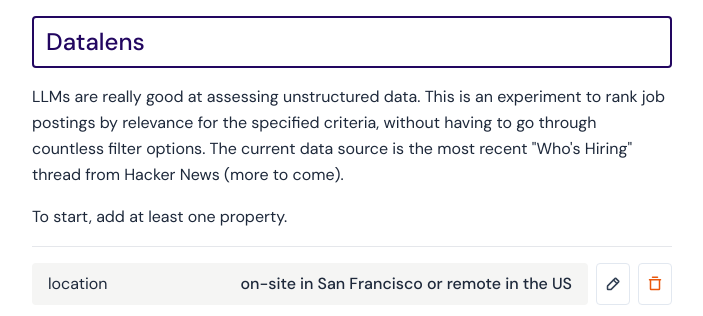
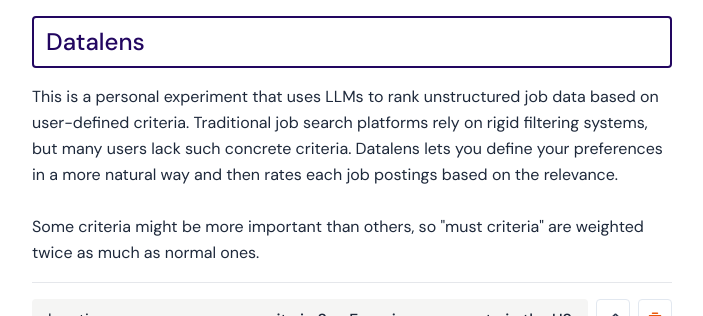
Before and after one commit to AdrianKrebs/datalens, a Next.js app in the folder client/: page / in a window 1280 px wide. Shown: the top 316 px of the page, without its empty margins (288-991 px from the left). Built offline with nearby package versions, Linux system fonts and the light colour scheme; no server answers.

Commit message:
improvements

```diff
--- a/client/src/pages/index.js
+++ b/client/src/pages/index.js
@@ -140,12 +140,15 @@
                 </div>
             </div>
             <div className="">
-                LLMs are really good at assessing unstructured data. This is an experiment to rank job postings by
-                relevance for the specified criteria, without having to go through countless filter options.
-                The current data source is the most recent "Who's Hiring" thread from Hacker News (more to come).
-            </div>
-            <div className="">
-                To start, add at least one property.
+                This is a personal experiment that uses LLMs to rank unstructured job data based on user-defined
+                criteria.
+                Traditional job search platforms rely on rigid filtering systems, but many users lack such concrete
+                criteria.
+                Datalens lets you define your preferences in a more natural way and then rates each job postings based
+                on the relevance.
+                <br/><br/>
+                Some criteria might be more important than others, so "must criteria" are weighted twice as much as
+                normal ones.
             </div>
             <hr/>
             {fields &&
```
Also changed, not shown: 2 other files (tests, documents, lock files or other folders).
